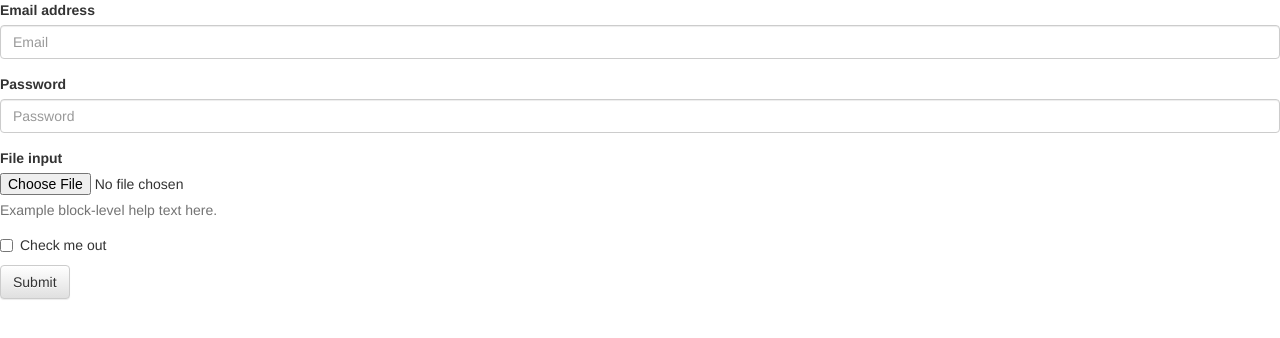
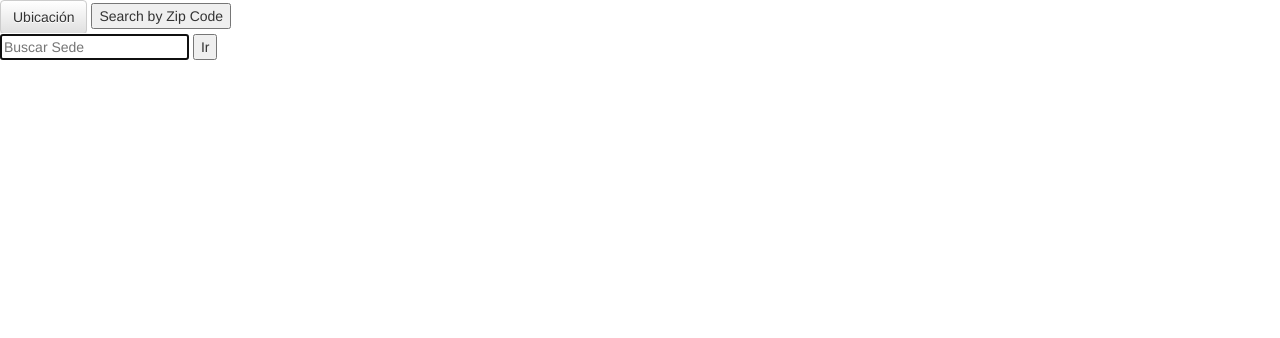
Before and after one commit to charlsrev/testene, a website: page map/www/map.html in a window 1280 px wide. Drawn offline with nearby package versions, Linux system fonts and the light colour scheme.

Commit message:
map.html

```diff
--- a/map/www/map.html
+++ b/map/www/map.html
@@ -16,27 +16,18 @@
 <body>
 
 
-	<form>
-	  <div class="form-group">
-	    <label for="exampleInputEmail1">Email address</label>
-	    <input type="email" class="form-control" id="exampleInputEmail1" placeholder="Email">
+	<form method="get" id="chooseZip">
+	  <button type="submit" class="btn btn-default learnButton">Ubicación</button>
+	  <button type="button" id="btn btn-default searchZip" class="learnButton">Search by Zip Code</button>
+
+
+	  <div class="zipSearch">
+		<input id="textZip" type="text" name="zip" placeholder="Buscar Sede" autofocus>
+		<button type="submit" class="learnButton" id="searchZip">Ir</button>
 	  </div>
-	  <div class="form-group">
-	    <label for="exampleInputPassword1">Password</label>
-	    <input type="password" class="form-control" id="exampleInputPassword1" placeholder="Password">
-	  </div>
-	  <div class="form-group">
-	    <label for="exampleInputFile">File input</label>
-	    <input type="file" id="exampleInputFile">
-	    <p class="help-block">Example block-level help text here.</p>
-	  </div>
-	  <div class="checkbox">
-	    <label>
-	      <input type="checkbox"> Check me out
-	    </label>
-	  </div>
-	  <button type="submit" class="btn btn-default">Submit</button>
+
 	</form>
+
 
 
 	<div id="map-canvas"></div>
```
